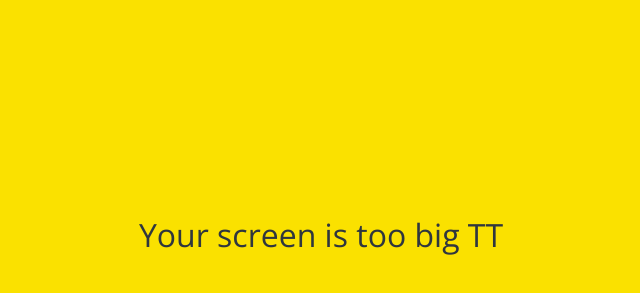
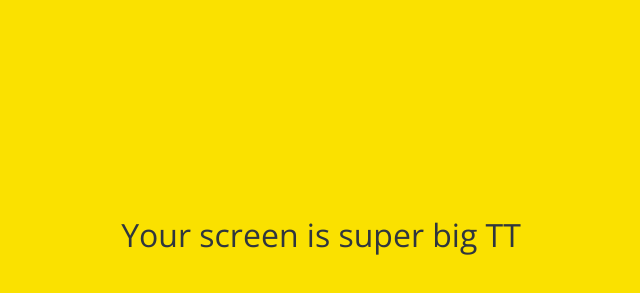
Before and after one commit to Great-Root/kokoa-clone-2021, a plain HTML site: page chats.html in a window 1280 px wide. Shown: the part 165-458 px from the top of the page, without its empty margins (319-959 px from the left). Drawn offline with nearby package versions, Linux system fonts and the light colour scheme; files whose address does not match are found by name.

Commit message:
too -> super

```diff
--- a/chats.html
+++ b/chats.html
@@ -90,7 +90,7 @@
       </ul>
     </nav>
     <div id="no-mobile">
-      <span>Your screen is too big TT</span>
+      <span>Your screen is super big TT</span>
     </div>
     <script
       src="https://kit.fontawesome.com/bdec6dffe3.js"
```
